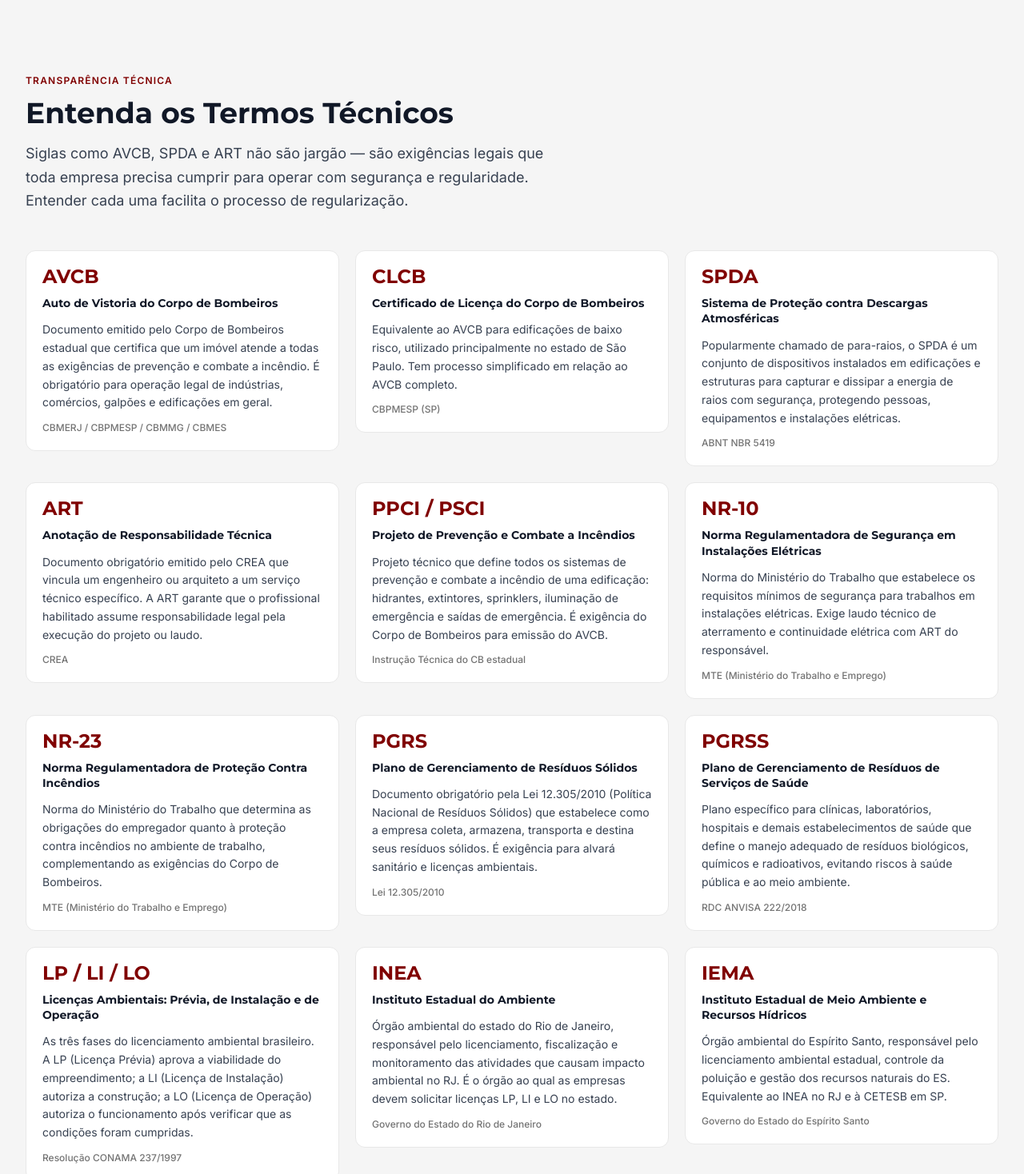
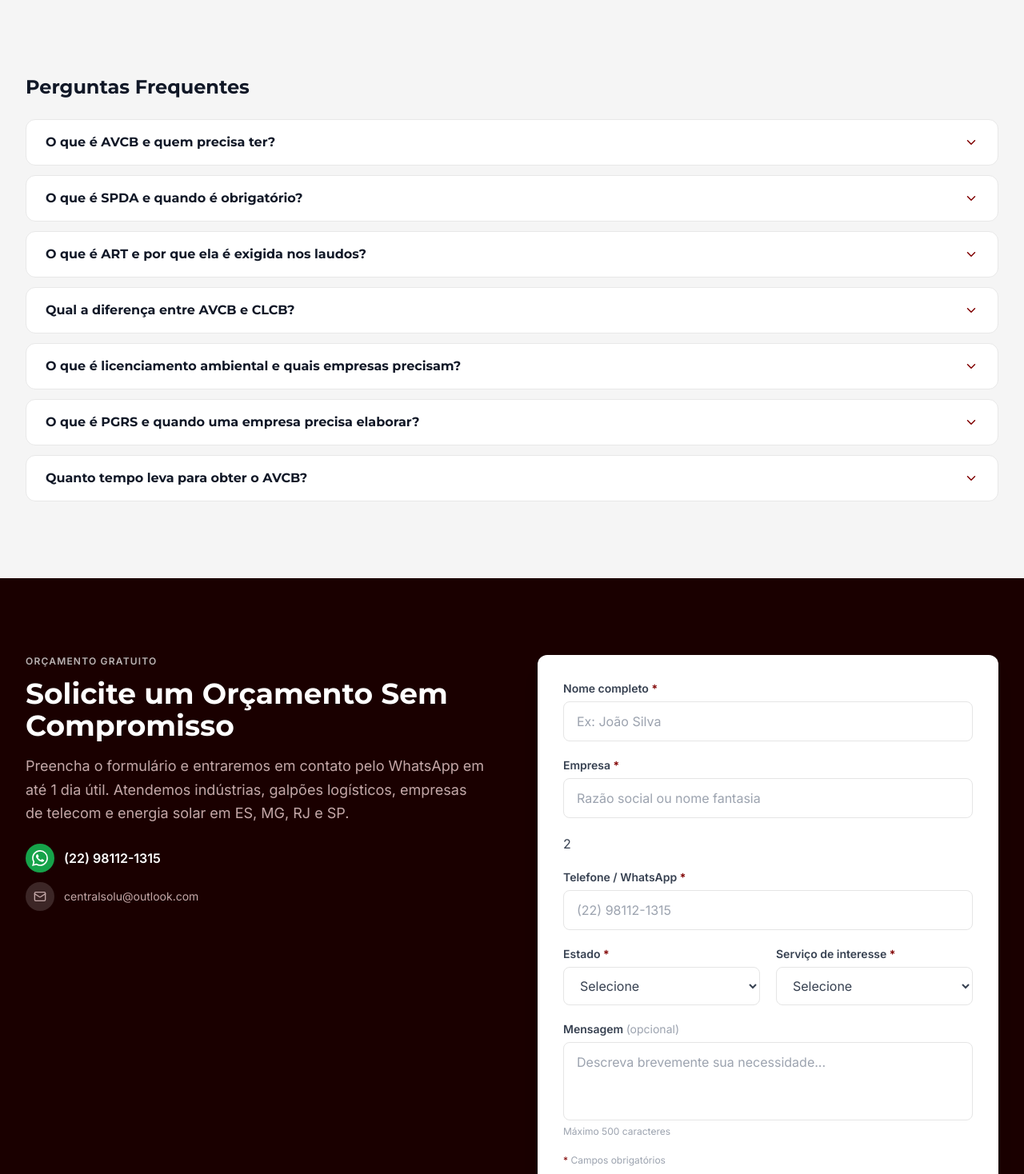
Before and after one commit to BarcelosMoises/Landing-Page-Central, a Next.js app: page / in a window 1280 px wide. Shown: the part 5600-7068 px from the top of the page at 80% size. Built offline with nearby package versions, Linux system fonts and the light colour scheme.

Commit message:
refactor(glossario): remove grid de siglas, mantém apenas FAQ accordion

```diff
--- a/components/Glossario.tsx
+++ b/components/Glossario.tsx
@@ -1,114 +1,11 @@
 import { JsonLd } from "@/components/JsonLd";
 
 // ─── Tipos ──────────────────────────────────────────────────────────────────
-
-interface SiglaItem {
-  readonly sigla: string;
-  readonly significado: string;
-  readonly descricao: string;
-  readonly normaOrgao: string;
-}
 
 interface FaqItem {
   readonly pergunta: string;
   readonly resposta: string;
 }
-
-// ─── Dados das siglas (fonte: docs/SEO.md — Glossário de Siglas) ────────────────────
-
-const SIGLAS: readonly SiglaItem[] = [
-  {
-    sigla: "AVCB",
-    significado: "Auto de Vistoria do Corpo de Bombeiros",
-    descricao:
-      "Documento emitido pelo Corpo de Bombeiros estadual que certifica que um imóvel atende a todas as exigências de prevenção e combate a incêndio. É obrigatório para operação legal de indústrias, comércios, galpões e edificações em geral.",
-    normaOrgao: "CBMERJ / CBPMESP / CBMMG / CBMES",
-  },
-  {
-    sigla: "CLCB",
-    significado: "Certificado de Licença do Corpo de Bombeiros",
-    descricao:
-      "Equivalente ao AVCB para edificações de baixo risco, utilizado principalmente no estado de São Paulo. Tem processo simplificado em relação ao AVCB completo.",
-    normaOrgao: "CBPMESP (SP)",
-  },
-  {
-    sigla: "SPDA",
-    significado: "Sistema de Proteção contra Descargas Atmosféricas",
-    descricao:
-      "Popularmente chamado de para-raios, o SPDA é um conjunto de dispositivos instalados em edificações e estruturas para capturar e dissipar a energia de raios com segurança, protegendo pessoas, equipamentos e instalações elétricas.",
-    normaOrgao: "ABNT NBR 5419",
-  },
-  {
-    sigla: "ART",
-    significado: "Anotação de Responsabilidade Técnica",
-    descricao:
-      "Documento obrigatório emitido pelo CREA que vincula um engenheiro ou arquiteto a um serviço técnico específico. A ART garante que o profissional habilitado assume responsabilidade legal pela execução do projeto ou laudo.",
-    normaOrgao: "CREA",
-  },
-  {
-    sigla: "PPCI / PSCI",
-    significado: "Projeto de Prevenção e Combate a Incêndios",
-    descricao:
-      "Projeto técnico que define todos os sistemas de prevenção e combate a incêndio de uma edificação: hidrantes, extintores, sprinklers, iluminação de emergência e saídas de emergência. É exigência do Corpo de Bombeiros para emissão do AVCB.",
-    normaOrgao: "Instrução Técnica do CB estadual",
-  },
-  {
-    sigla: "NR-10",
-    significado: "Norma Regulamentadora de Segurança em Instalações Elétricas",
-    descricao:
-      "Norma do Ministério do Trabalho que estabelece os requisitos mínimos de segurança para trabalhos em instalações elétricas. Exige laudo técnico de aterramento e continuidade elétrica com ART do responsável.",
-    normaOrgao: "MTE (Ministério do Trabalho e Emprego)",
-  },
-  {
-    sigla: "NR-23",
-    significado: "Norma Regulamentadora de Proteção Contra Incêndios",
-    descricao:
-      "Norma do Ministério do Trabalho que determina as obrigações do empregador quanto à proteção contra incêndios no ambiente de trabalho, complementando as exigências do Corpo de Bombeiros.",
-    normaOrgao: "MTE (Ministério do Trabalho e Emprego)",
-  },
-  {
-    sigla: "PGRS",
-    significado: "Plano de Gerenciamento de Resíduos Sólidos",
-    descricao:
-      "Documento obrigatório pela Lei 12.305/2010 (Política Nacional de Resíduos Sólidos) que estabelece como a empresa coleta, armazena, transporta e destina seus resíduos sólidos. É exigência para alvará sanitário e licenças ambientais.",
-    normaOrgao: "Lei 12.305/2010",
-  },
-  {
-    sigla: "PGRSS",
-    significado: "Plano de Gerenciamento de Resíduos de Serviços de Saúde",
-    descricao:
-      "Plano específico para clínicas, laboratórios, hospitais e demais estabelecimentos de saúde que define o manejo adequado de resíduos biológicos, químicos e radioativos, evitando riscos à saúde pública e ao meio ambiente.",
-    normaOrgao: "RDC ANVISA 222/2018",
-  },
-  {
-    sigla: "LP / LI / LO",
-    significado: "Licenças Ambientais: Prévia, de Instalação e de Operação",
-    descricao:
-      "As três fases do licenciamento ambiental brasileiro. A LP (Licença Prévia) aprova a viabilidade do empreendimento; a LI (Licença de Instalação) autoriza a construção; a LO (Licença de Operação) autoriza o funcionamento após verificar que as condições foram cumpridas.",
-    normaOrgao: "Resolução CONAMA 237/1997",
-  },
-  {
-    sigla: "INEA",
-    significado: "Instituto Estadual do Ambiente",
-    descricao:
-      "Órgão ambiental do estado do Rio de Janeiro, responsável pelo licenciamento, fiscalização e monitoramento das atividades que causam impacto ambiental no RJ. É o órgão ao qual as empresas devem solicitar licenças LP, LI e LO no estado.",
-    normaOrgao: "Governo do Estado do Rio de Janeiro",
-  },
-  {
-    sigla: "IEMA",
-    significado: "Instituto Estadual de Meio Ambiente e Recursos Hídricos",
-    descricao:
-      "Órgão ambiental do Espírito Santo, responsável pelo licenciamento ambiental estadual, controle da poluição e gestão dos recursos naturais do ES. Equivalente ao INEA no RJ e à CETESB em SP.",
-    normaOrgao: "Governo do Estado do Espírito Santo",
-  },
-  {
-    sigla: "CETESB",
-    significado: "Companhia Ambiental do Estado de São Paulo",
-    descricao:
-      "Agência de licenciamento e fiscalização ambiental do estado de São Paulo, vinculada à Secretaria de Infraestrutura e Meio Ambiente. É referência nacional em controle ambiental e emite as licenças LP, LI e LO para atividades com impacto ambiental em SP.",
-    normaOrgao: "Governo do Estado de São Paulo",
-  },
-] as const;
 
 // ─── Dados do FAQPage (mínimo 5 pares — exigência AGENTS.md) ──────────────────
 
@@ -165,46 +62,7 @@ const faqJsonLd = {
   })),
 };
 
-// ─── Sub-componente: card de sigla ────────────────────────────────────────────────────
-
-function SiglaCard({ sigla, significado, descricao, normaOrgao }: SiglaItem) {
-  return (
-    <article
-      aria-label={`Sigla ${sigla}: ${significado}`}
-      className="bg-white border border-neutral-100 rounded-xl p-5 flex flex-col gap-3"
-    >
-      {/* Sigla em destaque */}
-      {/* text-[#800000] sobre #fff → contraste 5.9:1 ✓ WCAG AA */}
-      <span
-        className="font-heading text-2xl font-bold text-[#800000] leading-none"
-        aria-label={`Sigla: ${sigla}`}
-      >
-        {sigla}
-      </span>
-
-      {/* Significado completo */}
-      {/* text-neutral-900 sobre #fff → contraste 18.1:1 ✓ WCAG AAA */}
-      <h3 className="font-heading text-sm font-bold text-neutral-900 leading-snug">
-        {significado}
-      </h3>
-
-      {/* Descrição — no DOM, indexada pelo Google */}
-      {/* text-neutral-700 sobre #fff → contraste 9.4:1 ✓ WCAG AAA */}
-      <p className="text-neutral-700 text-sm leading-relaxed flex-1">
-        {descricao}
-      </p>
-
-      {/* Norma / Órgão */}
-      {/* text-neutral-400 sobre #fff → contraste 2.9:1 — apenas para texto pequeno decorativo */}
-      <p className="text-xs text-neutral-500 font-medium mt-auto">
-        {/* text-neutral-500 (#6b7280) sobre #fff → contraste 4.6:1 ✓ WCAG AA para texto \u2265 14px bold */}
-        {normaOrgao}
-      </p>
-    </article>
-  );
-}
-
-// ─── Sub-componente: item de FAQ visível ──────────────────────────────────────────────────
+// ─── Sub-componente: item de FAQ accordion ────────────────────────────────────
 
 function FaqAccordionItem({ pergunta, resposta }: FaqItem) {
   return (
@@ -214,7 +72,6 @@ function FaqAccordionItem({ pergunta, resposta }: FaqItem) {
         aria-label={pergunta}
       >
         <span>{pergunta}</span>
-        {/* Chevron — rotaciona quando aberto */}
         <span
           aria-hidden="true"
           className="flex-shrink-0 text-[#800000] transition-transform duration-200 group-open:rotate-180"
@@ -234,7 +91,6 @@ function FaqAccordionItem({ pergunta, resposta }: FaqItem) {
           </svg>
         </span>
       </summary>
-      {/* Resposta no DOM — indexada pelo Google mesmo quando fechada */}
       <p className="px-6 pb-5 pt-1 text-neutral-700 text-base leading-relaxed">
         {resposta}
       </p>
@@ -242,7 +98,7 @@ function FaqAccordionItem({ pergunta, resposta }: FaqItem) {
   );
 }
 
-// ─── Componente principal ─────────────────────────────────────────────────────────
+// ─── Componente principal ─────────────────────────────────────────────────────
 
 export function Glossario() {
   return (
@@ -255,40 +111,12 @@ export function Glossario() {
       >
         <div className="max-w-7xl mx-auto px-4 sm:px-6 lg:px-8">
 
-          {/* Cabeçalho */}
-          <div className="max-w-2xl mb-12">
-            <p className="text-xs font-semibold uppercase tracking-widest text-[#800000] mb-3">
-              Transparência técnica
-            </p>
+          {/* Seção de perguntas frequentes */}
+          <div>
             <h2
               id="glossario-heading"
-              className="font-heading text-2xl md:text-4xl font-bold text-neutral-900 leading-tight mb-4"
+              className="font-heading text-xl md:text-2xl font-bold text-neutral-900 mb-6"
             >
-              Entenda os Termos Técnicos
-            </h2>
-            <p className="text-neutral-700 text-lg leading-relaxed">
-              Siglas como AVCB, SPDA e ART não são jargão — são exigências
-              legais que toda empresa precisa cumprir para operar com segurança
-              e regularidade. Entender cada uma facilita o processo de
-              regularização.
-            </p>
-          </div>
-
-          {/* Grid de siglas */}
-          <ul
-            className="grid grid-cols-1 sm:grid-cols-2 md:grid-cols-3 gap-5 mb-16"
-            aria-label="Glossário de siglas técnicas"
-          >
-            {SIGLAS.map((item) => (
-              <li key={item.sigla} className="list-none">
-                <SiglaCard {...item} />
-              </li>
-            ))}
-          </ul>
-
-          {/* Seção de perguntas frequentes */}
-          <div>
-            <h2 className="font-heading text-xl md:text-2xl font-bold text-neutral-900 mb-6">
               Perguntas Frequentes
             </h2>
             <div
```
